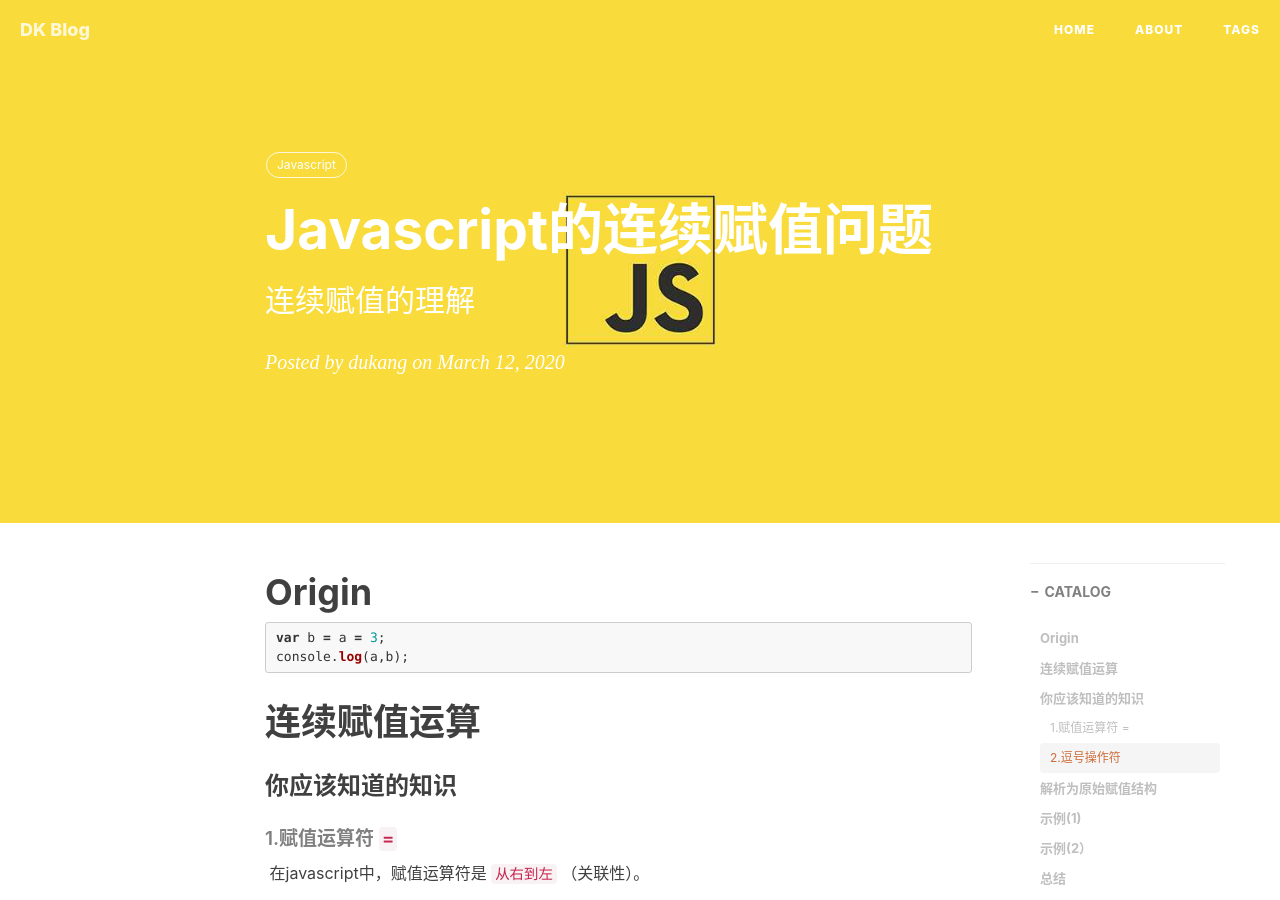
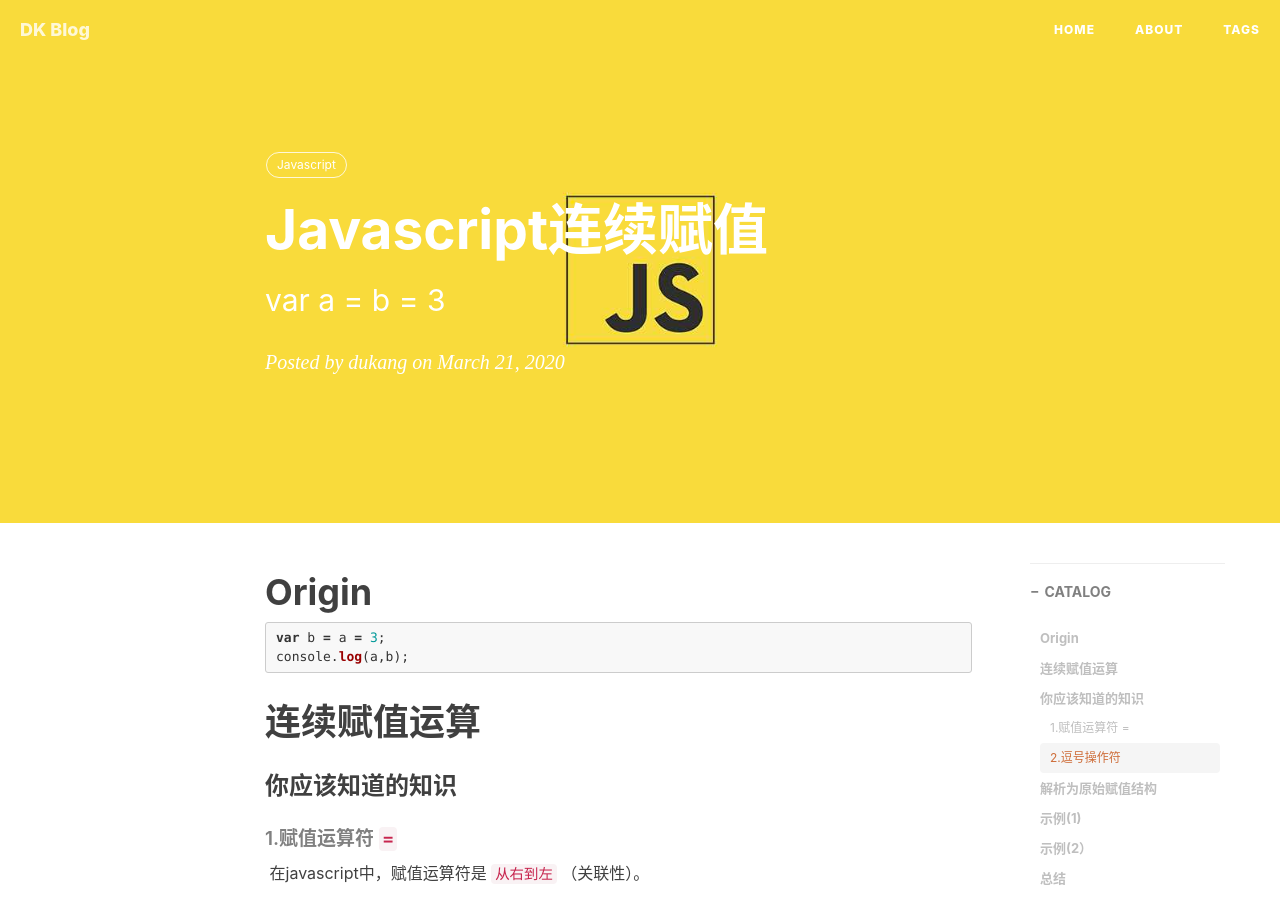
Before and after one commit to KAngJoin/KAngJoin.github.io, a Jekyll site: the page built from _posts/2020-03-03-Javascript-连续赋值.md, in a window 1280 px wide and 900 px high. Built offline with Jekyll 4.4.1, drawn with Linux system fonts in a browser that asks for light colours; nearby versions of some CDN libraries; comment, search, counter and statistics services are not loaded; some of the changed text lies outside the part shown.

Commit message:
2020.3.26-连续赋值

```diff
--- a/_posts/2020-03-03-Javascript-连续赋值.md
+++ b/_posts/2020-03-03-Javascript-连续赋值.md
@@ -1,8 +1,8 @@
 ---
 layout: post
-title: Javascript的连续赋值问题
-subtitle: 连续赋值的理解
-date: 2020-03-12
+title: Javascript连续赋值
+subtitle: var a = b = 3
+date: 2020-03-21
 author: dukang
 header-img: img/js.jpg
 catalog: true
@@ -182,5 +182,3 @@ a.n = a = { m: 1 }
 
 1. `只要对变量进行赋值就会进行内存重新申请`
 2. 根据运算符优先级运算分析
-
-#
```
